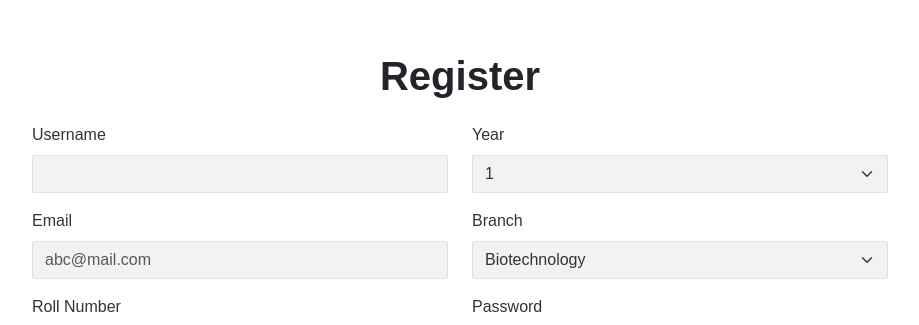
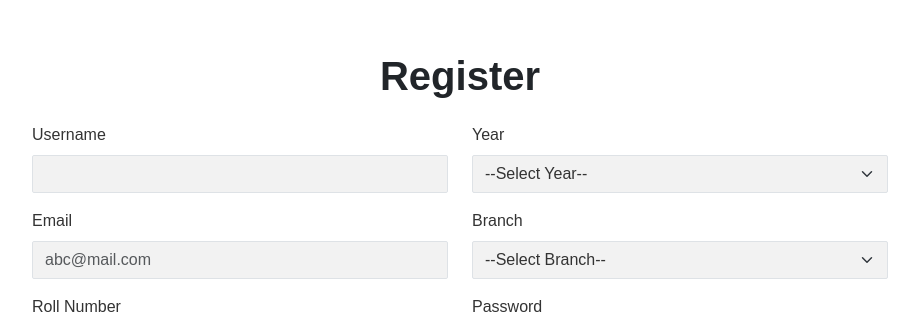
Before and after one commit to Sohan40/AnnounceProj_Frontend, a React (Vite) app in the folder Project/: page /register in a window 1280 px wide. Shown: the part 157-482 px from the top of the page, without its empty margins (180-1099 px from the left). Built offline with nearby package versions, Linux system fonts and the light colour scheme.

Commit message:
register update

```diff
--- a/Project/src/components/Register.jsx
+++ b/Project/src/components/Register.jsx
@@ -32,7 +32,8 @@ export default function Register(){
               <div className="mb-3">
                   <label htmlFor="year" className="form-label">Year</label>
                   <select className="form-select shadow-none" name="year" id="year">
-                      <option  value="1">1</option>
+                      <option values="0">--Select Year--</option>
+                      <option value="1">1</option>
                       <option value="2">2</option>
                       <option value="3">3</option>
                       <option value="4">4</option>
@@ -42,6 +43,7 @@ export default function Register(){
               <div className="mb-3">
                   <label htmlFor="branch" className="form-label">Branch</label>
                   <select className="form-select shadow-none" name="branch" id="branch">
+                      <option value="0">--Select Branch--</option>
                       <option value="Biotechnology">Biotechnology</option>
                       <option value="Chemical Engineering">Chemical Engineering</option>
                       <option value="Chemistry">Chemistry</option>
```
